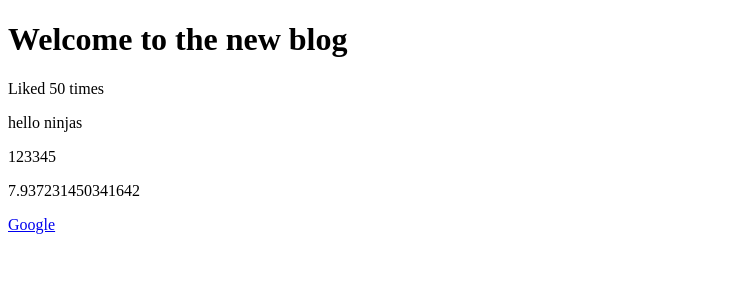
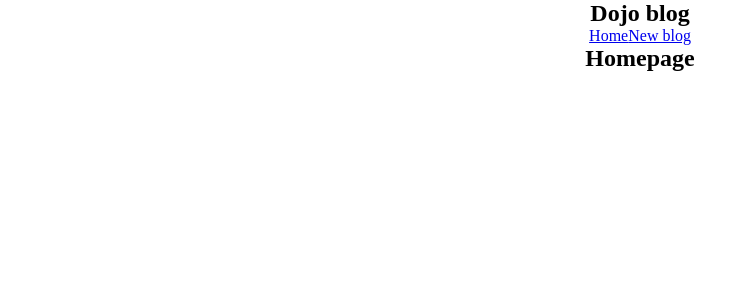
Before and after one commit to liezsm/react-course-by-netninja, a React (Create React App) app: page / in a window 1280 px wide. Shown: the top 300 px of the page, without its empty margins (0-749 px from the left). Built offline with nearby package versions, Linux system fonts and the light colour scheme.

Commit message:
Part: Multiple components

```diff
--- a/src/reactcourseNetNinja/App.js
+++ b/src/reactcourseNetNinja/App.js
@@ -1,19 +1,19 @@
-import React from 'react'
+import React from "react";
 
+import Home from "./components/Home";
+import Navbar from "./components/Navbar";
 
+const App = () => {
+  //  const title = "Welcome to the new blog";
+  //  const likes = 50;
+  //  const person = { name: "yoshi", age:30}
+  // //  exp objects and booleans can't be output
 
- const App = () => {
-     const title = "Welcome to the new blog";
-     const likes = 50;
-     const person = { name: "yoshi", age:30}
-    //  exp objects and booleans can't be output
-
-    const link = 'http://www.google.con';
-
+  // const link = 'http://www.google.con';
 
   return (
-    <div>
-        <div className="content">
+    <div className='App'>
+      {/* <div className="content">
             <h1> { title } </h1>
             <p> Liked { likes } times</p>
             <p> { 'hello ninjas'}</p>
@@ -21,9 +21,16 @@ import React from 'react'
             <p>{Math.random() * 10}</p>
             <a href={link}>Google</a>
 
-        </div>
+        </div> */}
+
+      {/* //todo part: componsing multiple components */}
+
+      <Navbar />
+      <div className='content'>
+        <Home />
+      </div>
     </div>
-  )
-}
+  );
+};
 
-export default App
+export default App;
--- /dev/null
+++ b/src/reactcourseNetNinja/components/Home.js
@@ -0,0 +1,9 @@
+const Home = () => {
+  return (
+    <div className='home'>
+      <h2>Homepage</h2>
+    </div>
+  );
+};
+
+export default Home;
--- /dev/null
+++ b/src/reactcourseNetNinja/components/Navbar.js
@@ -0,0 +1,13 @@
+const Navbar = () => {
+  return (
+    <nav className='navbar'>
+      <h1>Dojo blog</h1>
+      <div className='links'>
+        <a href='/'>Home</a>
+        <a href='/create'>New blog</a>
+      </div>
+    </nav>
+  );
+};
+
+export default Navbar;
--- /dev/null
+++ b/src/reactcourseNetNinja/index.css
@@ -0,0 +1,11 @@
+*,
+*::after,
+*::before {
+  margin: 0;
+  padding: 0;
+  box-sizing: border-box;
+}
+
+body {
+  text-align: center;
+}
```
Also changed, not shown: src/index.js (+6 -5 lines).
